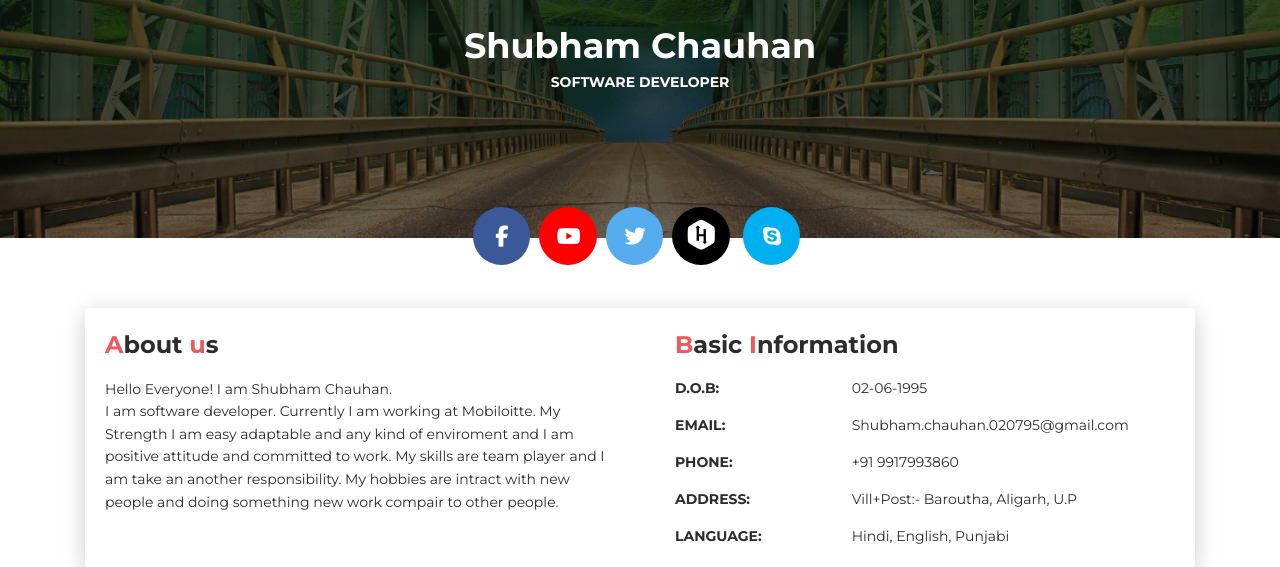
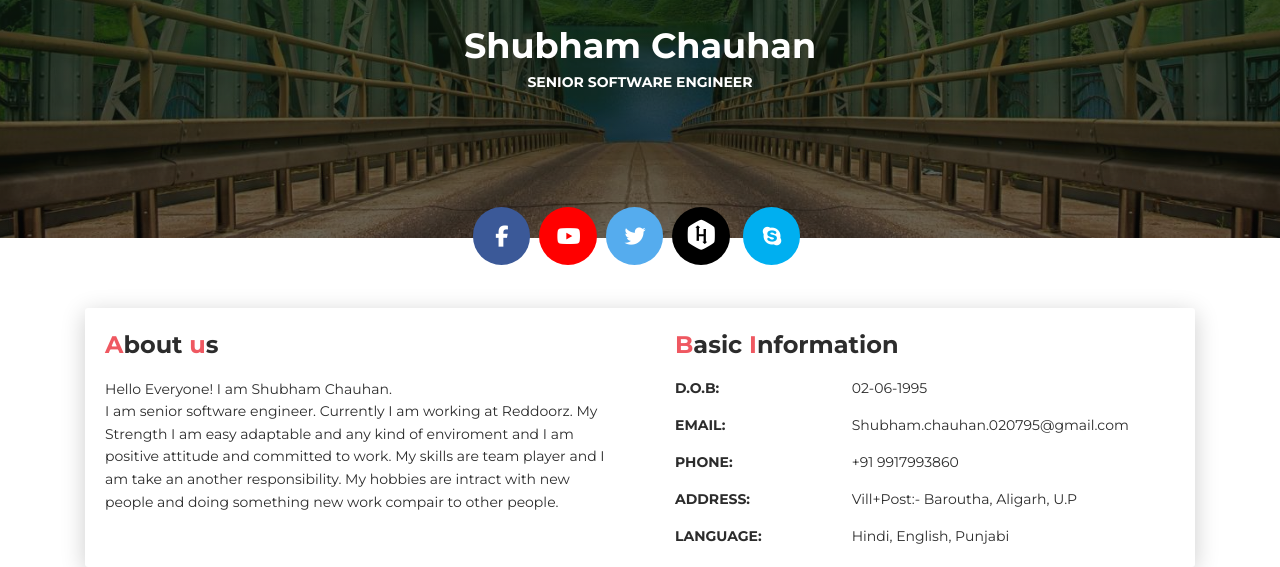
Before and after one commit to ShubhamChauhanJi/Shubhamchauhanji.github.io, a plain HTML site: page index.html in a window 1280 px wide. Shown: the part 312-879 px from the top of the page. Drawn offline with Linux system fonts and the light colour scheme.

Commit message:
change text

```diff
--- a/index.html
+++ b/index.html
@@ -46,7 +46,7 @@
         <div class="content-center">
           <div class="cc-profile-image"><a href="#"><img src="images/shubham.jpg" alt="Image"/></a></div>
           <div class="h2 title">Shubham Chauhan</div>
-          <p class="category text-white">Software Developer</p>
+          <p class="category text-white">Senior Software Engineer</p>
         </div>
       </div>
       <div class="section">
@@ -67,7 +67,7 @@
         <div class="col-lg-6 col-md-12">
           <div class="card-body">
             <div class="h4 mt-0 title"><span style="color: #EF5861;">A</span>bout <span style="color: #EF5861;">u</span>s</div>
-            <p>Hello Everyone! I am Shubham Chauhan.<br/>I am software developer. Currently I am working at Mobiloitte. My Strength I am easy adaptable and any kind of enviroment and I am positive attitude and committed to work. My skills are team player and I am take an another responsibility. My hobbies are intract with new people and doing something new work compair to other people. </p>
+            <p>Hello Everyone! I am Shubham Chauhan.<br/>I am senior software engineer. Currently I am working at Reddoorz. My Strength I am easy adaptable and any kind of enviroment and I am positive attitude and committed to work. My skills are team player and I am take an another responsibility. My hobbies are intract with new people and doing something new work compair to other people. </p>
             <p><!-- <a href="#education" target="">Learn More</a>--></p>
           </div>
         </div>
```
